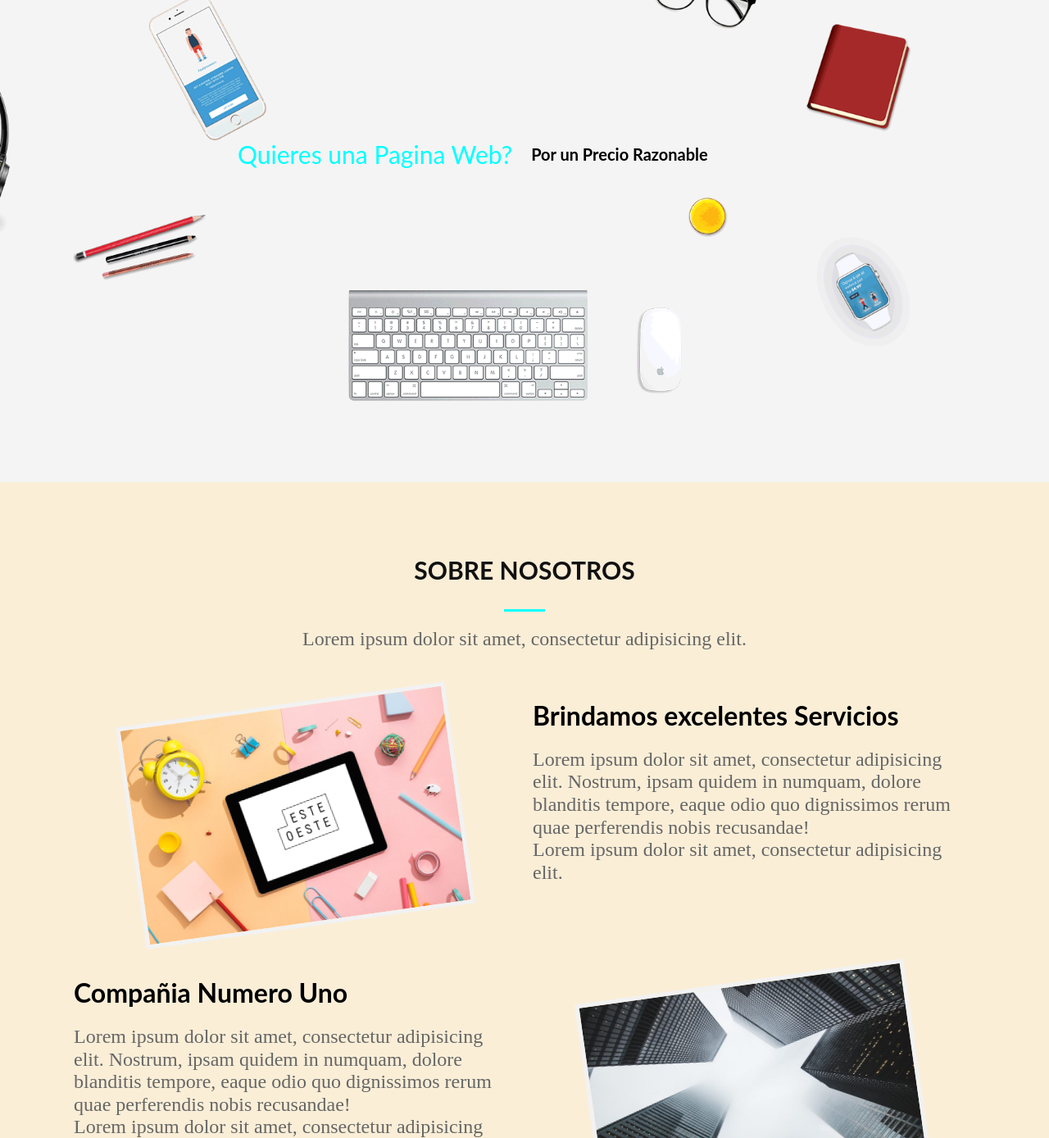
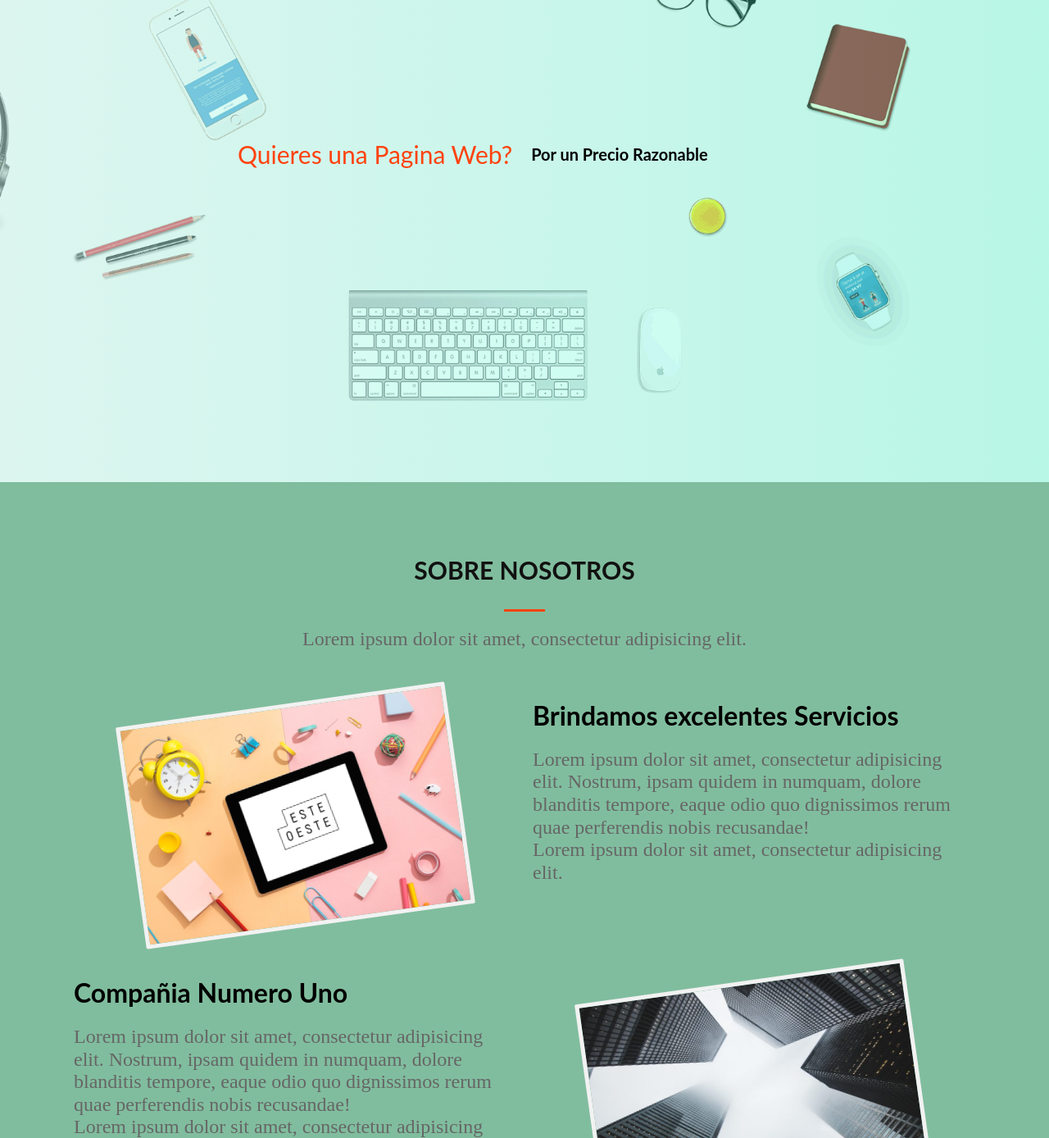
Before and after one commit to ericacancinos/proyecto_empresa, a website built with Parcel: page index.html in a window 1280 px wide. Shown: the part 212-1600 px from the top of the page at 82% size. Built offline with nearby package versions, Linux system fonts and the light colour scheme; a web font is replaced by a local one.

Commit message:
Changings colors
Aplicando nuevos colores.

```diff
--- a/css/main.css
+++ b/css/main.css
@@ -97,8 +97,8 @@ html{
     box-sizing: inherit;
 }
 body{
-    background-color: linear-gradient(to top, #bbbbbb, #222222);
-    font-family     : 'Lato', sans-serif;
+    background : #80bd9e ;
+    font-family: 'Lato', sans-serif;
 }
 .contenedor{
     width  : auto;
@@ -125,7 +125,7 @@ a{
 }
 a:hover{
     text-decoration: line-through;
-    color          : #00ffff;
+    color          : #ff420e;
 /*estilos para las palabras del menu*/
 }
 
@@ -202,7 +202,7 @@ a:hover{
     margin                : -100px 0 0 -50px;
     padding               : 50px;
     padding-top           : 125px;
-    background            : #ededed;
+    background            :linear-gradient(to bottom,#128277, #bdf2ed);
     list-style-type       : none;
     -webkit-font-smoothing: antialiased;
     transform-origin      : 0% 0%;
@@ -219,7 +219,8 @@ a:hover{
 
 /**Header**/
 div.hero{
-    background-image   : url(../img/background.gif);
+    background-image   : linear-gradient(to left, #06fdbd40, #c6f7eb82),
+                         url(../img/background.gif);
     height             : 100vh;
     background-position: center center;
     background-size    : cover;
@@ -270,7 +271,7 @@ ul,p{
 }
 p.titulo{
     font-size  : 30px;
-    color      : #00ffff;
+    color      : #ff420e;
     font-family: 'lato', sans-serif;
     font-weight: 400;/* asi resalta los UL*/
 /*Estilo al parrafo quieres una pag web?*/
@@ -348,7 +349,7 @@ p.titulo{
 .seccion-divisor{
     width        : 50px;
     height       : 3px;
-    background   : #00ffff;
+    background   : #ff420e;
     margin       : 0 auto;
     margin-bottom: 20px;
 /*nuestra pequena linea divisor*/
@@ -356,7 +357,7 @@ p.titulo{
 
 /**Nosotros**/
 .nosotros{
-    background: #faeed7;
+    background: linear-gradient(top right, #0db4bd, #);
     padding   : 50px 0;
 /*background, de fondo blanco*/
 }
--- a/index.html
+++ b/index.html
@@ -435,7 +435,7 @@
                 <p>&copy;Erica Cancinos, todos los
                          derechos reservados. </p>
             </div>
-        </footer>
+        i</footer>
     </section>
 
   <script src="js/vendor/modernizr-3.11.2.min.js"></script>
```
